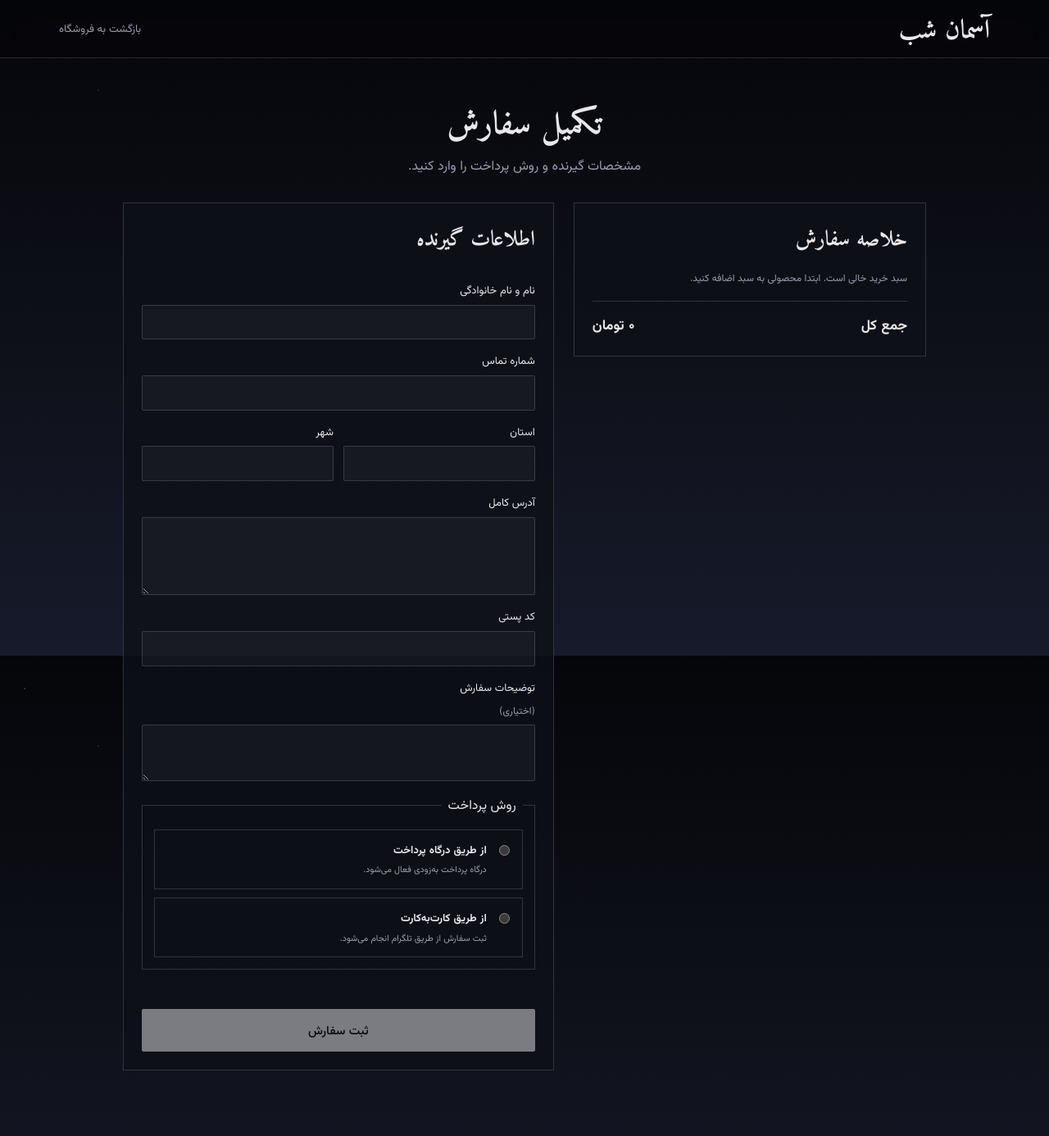
After one commit to aliashnagar/aseman, a Django app: page /checkout/ in a window 1280 px wide. The commit adds this page. Shown: the whole page at 82% size. Run offline with Django 5.2, Linux system fonts and the light colour scheme; data comes from the database, SQL or seed files in the repository; data that the repository does not hold is empty.

Commit message:
Update project

```diff
--- a/static/store/css/site.css
+++ b/static/store/css/site.css
@@ -110,6 +110,31 @@ footer a{border-bottom:1px solid var(--line)}
 .df .field{width:100%;border-radius:2px}
 .df textarea{resize:vertical;min-height:62px}
 .note{font-size:12px;color:var(--mist);margin:0}
+.checkout-header .bar{grid-template-columns:1fr auto;height:70px}
+.checkout-header .logo{grid-column:1;justify-self:start;font-size:32px}
+.checkout-header .text-link{grid-column:2}
+.checkout-page{padding-top:40px;padding-bottom:80px}
+.checkout-page>h1{margin:0;text-align:center;font-size:40px}
+.checkout-layout{display:grid;grid-template-columns:minmax(0,.9fr) minmax(0,1.1fr);align-items:start;gap:24px;max-width:980px;margin:0 auto}
+.checkout-summary,.checkout-form{min-width:0;border:1px solid var(--line);background:rgba(14,16,24,.78);padding:22px}
+.checkout-summary h2,.checkout-form h2{margin:0 0 16px;text-align:start;font-size:26px}
+.checkout-summary h2::after,.checkout-form h2::after{display:none}
+.checkout-item{display:flex;justify-content:space-between;gap:12px;padding:10px 0;border-bottom:1px solid var(--line);font-size:14px}
+.checkout-item b{white-space:nowrap}
+.checkout-summary>.tot{margin-top:16px;padding-top:12px;border-top:1px solid var(--line);font-weight:700}
+.checkout-form{display:grid;gap:14px}
+.checkout-form label{display:grid;gap:5px;font-size:13px}
+.checkout-form .field{width:100%}
+.checkout-form textarea{resize:vertical}
+.checkout-fields{display:grid;grid-template-columns:1fr 1fr;gap:12px}
+.payment-options{display:grid;gap:10px;margin:0;padding:14px;border:1px solid var(--line)}
+.payment-options legend{padding:0 8px}
+.payment-option{display:flex!important;grid-template-columns:auto 1fr;align-items:flex-start;gap:10px!important;padding:12px;border:1px solid var(--line);cursor:pointer}
+.payment-option input{margin-top:6px;accent-color:var(--moon)}
+.payment-option span{display:grid;gap:2px}
+.payment-option small{color:var(--mist)}
+.checkout-message{min-height:1.5em;margin:0;color:var(--rose);font-size:13px}
+.checkout-form button:disabled{opacity:.5;cursor:not-allowed}
 .err{color:#e59a9a;font-size:13px;min-height:1.2em;margin:0}
 dialog{width:min(820px,94vw);max-height:92vh;overflow:auto;padding:0;border:1px solid var(--line);border-radius:2px;background:var(--night);color:var(--moon)}
 dialog::backdrop{background:rgba(5,8,26,.7)}
@@ -440,3 +465,13 @@ th{color:var(--mist);font-size:12px;font-weight:400}
 @media(prefers-reduced-motion:reduce){
   *,*::before,*::after{transition:none!important;scroll-behavior:auto!important}
 }
+@media(max-width:600px){
+  .checkout-header .bar{grid-template-columns:1fr auto}
+  .checkout-header .bar>.logo{grid-column:1;grid-row:1;justify-self:start;font-size:26px}
+  .checkout-header .text-link{grid-column:2;grid-row:1}
+  .checkout-layout{grid-template-columns:1fr}
+}
+@media(max-width:520px){
+  .checkout-fields{grid-template-columns:1fr}
+  .checkout-summary,.checkout-form{padding:16px}
+}
--- /dev/null
+++ b/static/store/js/checkout.js
@@ -0,0 +1,121 @@
+const form = document.querySelector('#checkout-form');
+const itemList = document.querySelector('#checkout-items');
+const totalElement = document.querySelector('#checkout-total');
+const submitButton = document.querySelector('#checkout-submit');
+const messageElement = document.querySelector('#checkout-message');
+const fa = value => Number(value || 0).toLocaleString('fa-IR');
+const money = value => `${fa(value)} تومان`;
+const normalizeDigits = value => value
+  .replace(/[۰-۹]/g, digit => String(digit.charCodeAt(0) - 1776))
+  .replace(/[٠-٩]/g, digit => String(digit.charCodeAt(0) - 1632));
+const escapeHtml = value => String(value).replace(/[&<>'"]/g, char => ({
+  '&': '&amp;', '<': '&lt;', '>': '&gt;', "'": '&#39;', '"': '&quot;',
+}[char]));
+
+let products = [];
+let cart = {};
+try {
+  const savedCart = JSON.parse(localStorage.getItem('as_cart') || '{}');
+  if (savedCart && !Array.isArray(savedCart) && typeof savedCart === 'object') {
+    cart = Object.fromEntries(Object.entries(savedCart)
+      .map(([key, quantity]) => [key, Number(quantity)])
+      .filter(([, quantity]) => Number.isInteger(quantity) && quantity > 0));
+  }
+} catch (error) {
+  console.error('Could not read the shopping cart from browser storage.', error);
+}
+
+function getItems() {
+  return Object.entries(cart).flatMap(([key, quantity]) => {
+    const [productId, variantId] = key.split(':').map(Number);
+    const product = products.find(item => Number(item.id) === productId);
+    if (!product) return [];
+    const variant = variantId
+      ? product.variants.find(item => Number(item.id) === variantId)
+      : null;
+    if (variantId && !variant) return [];
+    return [{product, variant, quantity, unitPrice: Number(variant?.price ?? product.price)}];
+  });
+}
+
+function renderSummary() {
+  const items = getItems();
+  const total = items.reduce((sum, item) => sum + item.unitPrice * item.quantity, 0);
+  itemList.innerHTML = items.length ? items.map(({product, variant, quantity, unitPrice}) => `
+    <div class="checkout-item">
+      <span>${escapeHtml(product.name)}${variant ? ` (${escapeHtml(variant.size)})` : ''} × ${fa(quantity)}</span>
+      <b>${money(unitPrice * quantity)}</b>
+    </div>`).join('') : '<p class="note">سبد خرید خالی است. ابتدا محصولی به سبد اضافه کنید.</p>';
+  totalElement.textContent = money(total);
+  submitButton.disabled = !items.length;
+  return items;
+}
+
+async function loadProducts() {
+  try {
+    const response = await fetch(form.dataset.productsUrl, {headers: {Accept: 'application/json'}});
+    if (!response.ok) throw new Error(`Products API returned ${response.status}`);
+    const data = await response.json();
+    products = data.products;
+    const items = renderSummary();
+    if (Object.keys(cart).length && !items.length) {
+      messageElement.textContent = 'محصولات سبد خرید در دسترس نیستند؛ به فروشگاه برگردید و سبد را بررسی کنید.';
+    }
+  } catch (error) {
+    console.error('Could not load products for checkout.', error);
+    itemList.innerHTML = '<p class="note">بارگذاری محصولات ممکن نشد. صفحه را دوباره بارگذاری کنید.</p>';
+    messageElement.textContent = 'دریافت اطلاعات سبد خرید با خطا روبه‌رو شد.';
+  }
+}
+
+form.addEventListener('change', event => {
+  if (event.target.name === 'payment') messageElement.textContent = '';
+});
+
+form.addEventListener('submit', event => {
+  event.preventDefault();
+  messageElement.textContent = '';
+  if (!form.reportValidity()) return;
+
+  const payment = form.elements.payment.value;
+  if (payment === 'gateway') {
+    messageElement.textContent = 'درگاه پرداخت هنوز فعال نشده است. لطفاً فعلاً روش کارت‌به‌کارت را انتخاب کنید.';
+    return;
+  }
+
+  const items = renderSummary();
+  if (!items.length) {
+    messageElement.textContent = 'سبد خرید خالی است یا محصولات آن در دسترس نیستند.';
+    return;
+  }
+
+  const data = new FormData(form);
+  const phone = normalizeDigits(String(data.get('phone'))).replace(/\s/g, '');
+  const postalCode = normalizeDigits(String(data.get('postal_code')));
+  const lines = items.map(({product, variant, quantity, unitPrice}) =>
+    `• ${product.name}${variant ? ` (${variant.size})` : ''} × ${fa(quantity)} = ${money(unitPrice * quantity)}`);
+  const total = items.reduce((sum, item) => sum + item.unitPrice * item.quantity, 0);
+  const address = `${data.get('province')}، ${data.get('city')}، ${data.get('address')}`;
+  const notes = String(data.get('notes')).trim();
+  const message = [
+    'سلام، سفارش جدید از سایت آسمان شب:',
+    ...lines,
+    `جمع کل: ${money(total)}`,
+    '',
+    `نام و نام خانوادگی: ${String(data.get('name')).trim()}`,
+    `تلفن: ${phone}`,
+    `استان و شهر: ${data.get('province')}، ${data.get('city')}`,
+    `آدرس: ${address}`,
+    `کد پستی: ${postalCode}`,
+    'روش پرداخت: کارت‌به‌کارت',
+    ...(notes ? [`توضیحات: ${notes}`] : []),
+  ].join('\n');
+  const telegramOrderId = form.dataset.telegramOrderId;
+  window.open(
+    `https://t.me/${encodeURIComponent(telegramOrderId)}?text=${encodeURIComponent(message)}`,
+    '_blank',
+    'noopener',
+  );
+});
+
+loadProducts();
--- a/store/urls.py
+++ b/store/urls.py
@@ -2,7 +2,8 @@ from django.urls import path
 from . import views
 
 urlpatterns = [
-    path("", views.home, name="home"), path("login/", views.login_view, name="login"),
+    path("", views.home, name="home"), path("checkout/", views.checkout, name="checkout"),
+    path("login/", views.login_view, name="login"),
     path("account/login/", views.customer_login, name="customer_login"),
     path("account/register/", views.customer_register, name="customer_register"),
     path("account/", views.customer_dashboard, name="customer_dashboard"),
--- a/store/views.py
+++ b/store/views.py
@@ -41,8 +41,19 @@ def panel_login_required(view):
 def home(request):
     PageView.objects.create()
     query = request.GET.get("q", "").strip()
+    selected_category = request.GET.get("category", "")
     site = SiteSettings.get()
-    return render(request, "store/home.html", {"query": query, "site": site})
+    categories = Category.objects.filter(products__is_active=True).distinct().order_by("name")
+    return render(request, "store/home.html", {
+        "query": query,
+        "site": site,
+        "categories": categories,
+        "selected_category": selected_category,
+    })
+
+
+def checkout(request):
+    return render(request, "store/checkout.html", {"site": SiteSettings.get()})
 
 
 @panel_login_required
--- a/templates/store/base.html
+++ b/templates/store/base.html
@@ -5,7 +5,7 @@
   <meta charset="utf-8">
   <meta name="viewport" content="width=device-width, initial-scale=1, viewport-fit=cover">
   <meta name="theme-color" content="#05060a">
-  <link rel="stylesheet" href="{% static 'store/css/site.css' %}?v=32">
+  <link rel="stylesheet" href="{% static 'store/css/site.css' %}?v=33">
   <title>{% block title %}{{ site.meta_title|default:'آسمان شب | فروشگاه تابلو و هدیه' }}{% endblock %}</title>
   {% block head %}{% endblock %}
 </head>
--- /dev/null
+++ b/templates/store/checkout.html
@@ -0,0 +1,72 @@
+{% extends 'store/base.html' %}
+{% load static %}
+{% block title %}تکمیل سفارش | آسمان شب{% endblock %}
+{% block header %}
+<header class="checkout-header">
+  <div class="wrap bar">
+    <a class="logo" href="{% url 'home' %}#shop">{{ site.brand_name|default:'آسمان شب' }}</a>
+    <a class="text-link" href="{% url 'home' %}#shop">بازگشت به فروشگاه</a>
+  </div>
+</header>
+{% endblock %}
+{% block content %}
+<main class="checkout-page wrap">
+  <h1>تکمیل سفارش</h1>
+  <p class="sub">مشخصات گیرنده و روش پرداخت را وارد کنید.</p>
+  <div class="checkout-layout">
+    <section class="checkout-summary" aria-labelledby="checkout-summary-title">
+      <h2 id="checkout-summary-title">خلاصه سفارش</h2>
+      <div id="checkout-items" aria-live="polite">
+        <p class="note">در حال بارگذاری سبد خرید…</p>
+      </div>
+      <div class="tot"><span>جمع کل</span><b id="checkout-total">—</b></div>
+    </section>
+    <form class="checkout-form" id="checkout-form"
+          data-telegram-order-id="{{ site.telegram_order_id }}"
+          data-products-url="{% url 'products_api' %}">
+      <h2>اطلاعات گیرنده</h2>
+      <label>نام و نام خانوادگی
+        <input class="field" name="name" autocomplete="name" required>
+      </label>
+      <label>شماره تماس
+        <input class="field" name="phone" type="tel" inputmode="tel" autocomplete="tel"
+               pattern="[0-9۰-۹٠-٩+]{10,14}" required>
+      </label>
+      <div class="checkout-fields">
+        <label>استان
+          <input class="field" name="province" autocomplete="address-level1" required>
+        </label>
+        <label>شهر
+          <input class="field" name="city" autocomplete="address-level2" required>
+        </label>
+      </div>
+      <label>آدرس کامل
+        <textarea class="field" name="address" autocomplete="street-address" rows="3" minlength="8" required></textarea>
+      </label>
+      <label>کد پستی
+        <input class="field" name="postal_code" inputmode="numeric" autocomplete="postal-code"
+               pattern="[0-9۰-۹٠-٩]{10}" maxlength="10" required>
+      </label>
+      <label>توضیحات سفارش <span class="note">(اختیاری)</span>
+        <textarea class="field" name="notes" rows="2"></textarea>
+      </label>
+      <fieldset class="payment-options">
+        <legend>روش پرداخت</legend>
+        <label class="payment-option">
+          <input type="radio" name="payment" value="gateway" required>
+          <span><b>از طریق درگاه پرداخت</b><small>درگاه پرداخت به‌زودی فعال می‌شود.</small></span>
+        </label>
+        <label class="payment-option">
+          <input type="radio" name="payment" value="card_transfer" required>
+          <span><b>از طریق کارت‌به‌کارت</b><small>ثبت سفارش از طریق تلگرام انجام می‌شود.</small></span>
+        </label>
+      </fieldset>
+      <p class="checkout-message" id="checkout-message" role="status" aria-live="polite"></p>
+      <button class="btn" id="checkout-submit" type="submit" disabled>ثبت سفارش</button>
+    </form>
+  </div>
+</main>
+{% endblock %}
+{% block scripts %}
+<script src="{% static 'store/js/checkout.js' %}?v=1" defer></script>
+{% endblock %}
```
Also changed, not shown: aseman_shab/settings.py (+4 -3 lines), static/store/js/store.js (+9 -55 lines), store/forms.py (+1 -12 lines), store/tests.py (+57 -11 lines), templates/store/home.html (+10 -10 lines), README.md.
